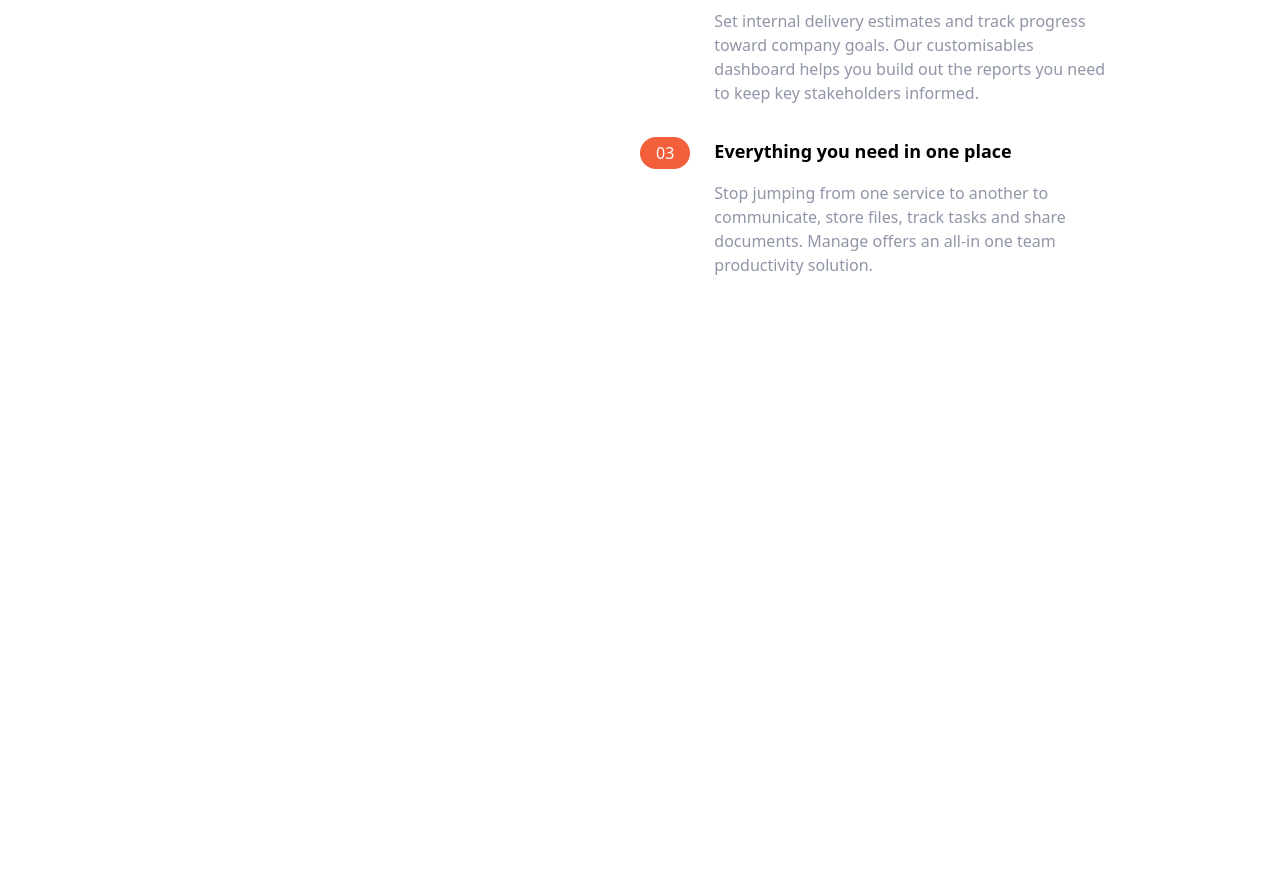
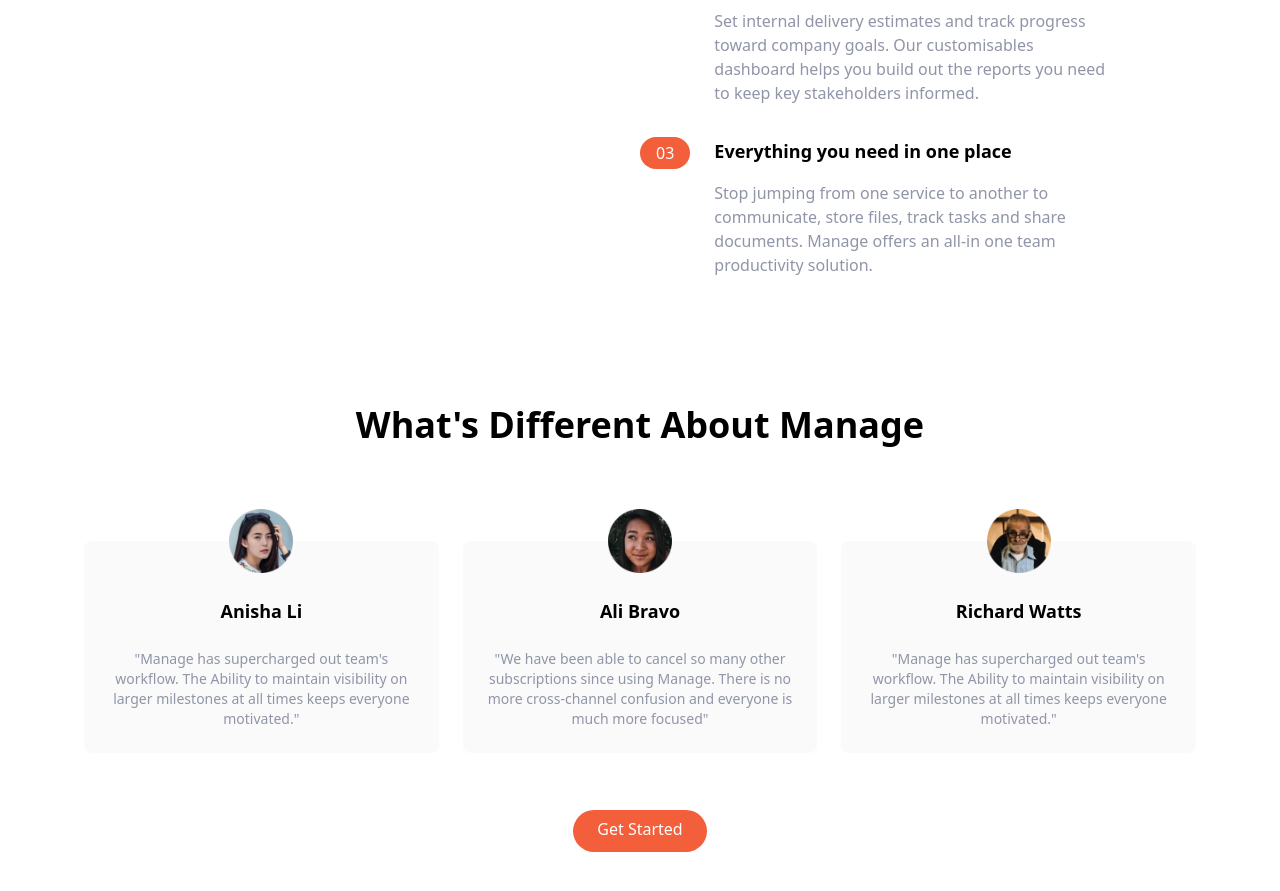
Before and after one commit to keza681/tailwind, a website: page index.html in a window 1280 px wide. Shown: the part 863-1754 px from the top of the page. Before the commit the page ends 1140 px from the top, so only its background shows below. Drawn offline with Linux system fonts and the light colour scheme.

Commit message:
Add Testimonial section

```diff
--- a/index.html
+++ b/index.html
@@ -130,7 +130,8 @@
                             Advanced built-in reports
                         </h3>
                         <p class="text-darkGrayishBlue">
-                            Set internal delivery estimates and track progress toward company goals. Our customisables dashboard helps you build out the reports you need to keep key stakeholders informed.
+                            Set internal delivery estimates and track progress toward company goals. Our customisables
+                            dashboard helps you build out the reports you need to keep key stakeholders informed.
                         </p>
                     </div>
                 </div>
@@ -153,7 +154,8 @@
                             Everything you need in one place
                         </h3>
                         <p class="text-darkGrayishBlue">
-                            Stop jumping from one service to another to communicate, store files, track tasks and share documents. Manage offers an all-in one team productivity solution.
+                            Stop jumping from one service to another to communicate, store files, track tasks and share
+                            documents. Manage offers an all-in one team productivity solution.
                         </p>
                     </div>
                 </div>
@@ -161,6 +163,59 @@
             </div>
         </div>
     </section>
+
+    <!-- testimonials -->
+    <section id="testimonials">
+        <!-- Container to heading and testm blocks -->
+        <div class="max-w-6xl px-5 mx-auto mt-32 text-center">
+            <!-- Heading -->
+            <h2 class="text-4xl font-bold text-center">
+                What's Different About Manage
+            </h2>
+            <!-- Testimonials conntainer -->
+            <div class="flex flex-col mt-24 md:flex-row md:space-x-6">
+                <!-- Testimonial 1 -->
+                <div class="hidden flex-col items-center p-6 space-y-6 rounded-lg bg-veryLightGray md:flex md:w-1/3">
+                    <img src="img/avatar-anisha.png" class="w-16 -mt-14" alt="">
+                    <h5 class="text-lg font-bold">Anisha Li</h5>
+                    <p class="text-sm text-darkGrayishBlue">
+                        "Manage has supercharged out team's workflow. The Ability to maintain visibility on larger
+                        milestones at all times keeps everyone motivated."
+                    </p>
+
+                </div>
+                <!-- Testimonial 2 -->
+                <div class="flex flex-col items-center p-6 space-y-6 rounded-lg bg-veryLightGray md:w-1/3">
+                    <img src="img/avatar-ali.png" class="w-16 -mt-14" alt="">
+                    <h5 class="text-lg font-bold">Ali Bravo</h5>
+                    <p class="text-sm text-darkGrayishBlue">
+                        "We have been able to cancel so many other subscriptions since using Manage. There is no more
+                        cross-channel confusion and everyone is much more focused"
+                    </p>
+
+                </div>
+                <!-- Testimonial 3 -->
+                <div class="hidden flex-col items-center p-6 space-y-6 rounded-lg bg-veryLightGray md:flex md:w-1/3">
+                    <img src="img/avatar-richard.png" class="w-16 -mt-14" alt="">
+                    <h5 class="text-lg font-bold">Richard Watts</h5>
+                    <p class="text-sm text-darkGrayishBlue">
+                        "Manage has supercharged out team's workflow. The Ability to maintain visibility on larger
+                        milestones at all times keeps everyone motivated."
+                    </p>
+
+                </div>
+            </div>
+            <!-- Button -->
+            <div class="my-16">
+                <a href="#"
+
+                    class="p-3 px-6 pt-2 text-white bg-brightRed rounded-full baseline hover:bg-brightRedLight">
+                    Get Started
+
+                </a>
+            </div>
+        </div>
+    </section>
 </body>
 
 </html>
```
Also changed, not shown: css/main.css.
